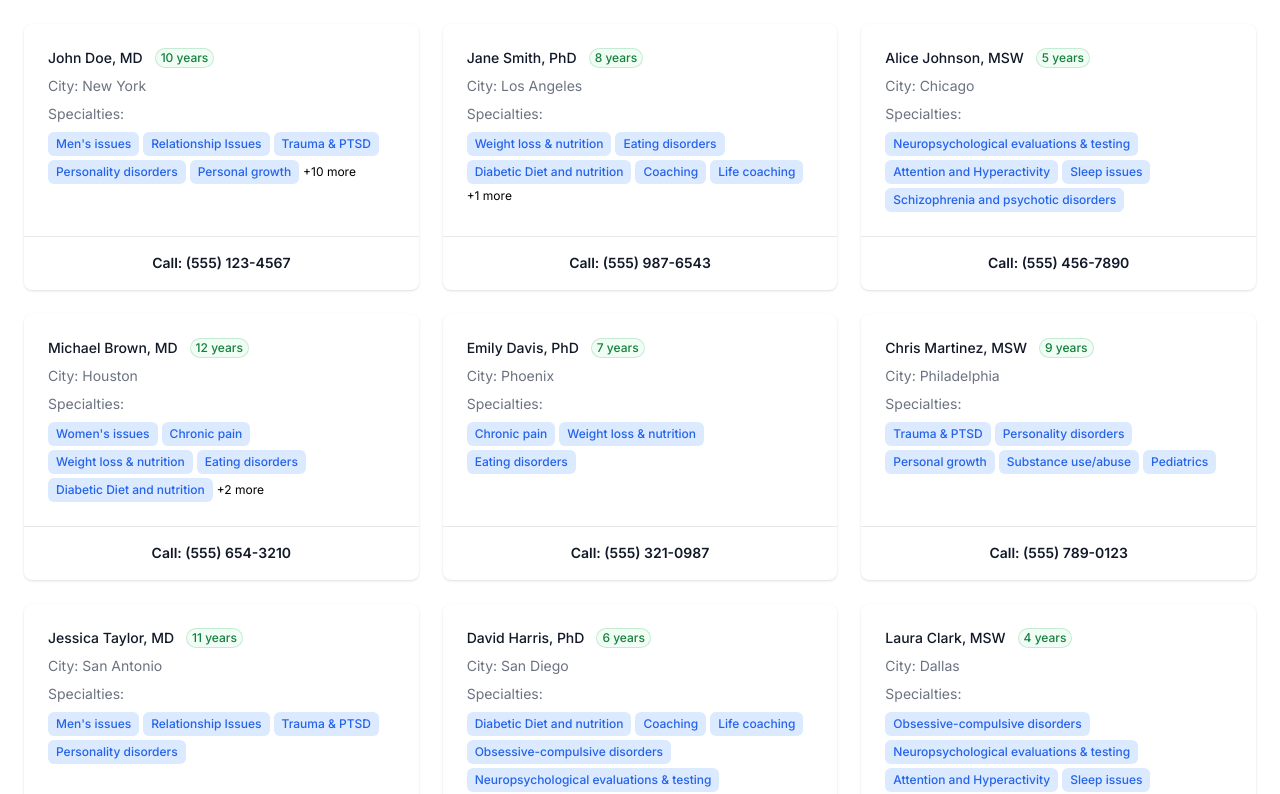
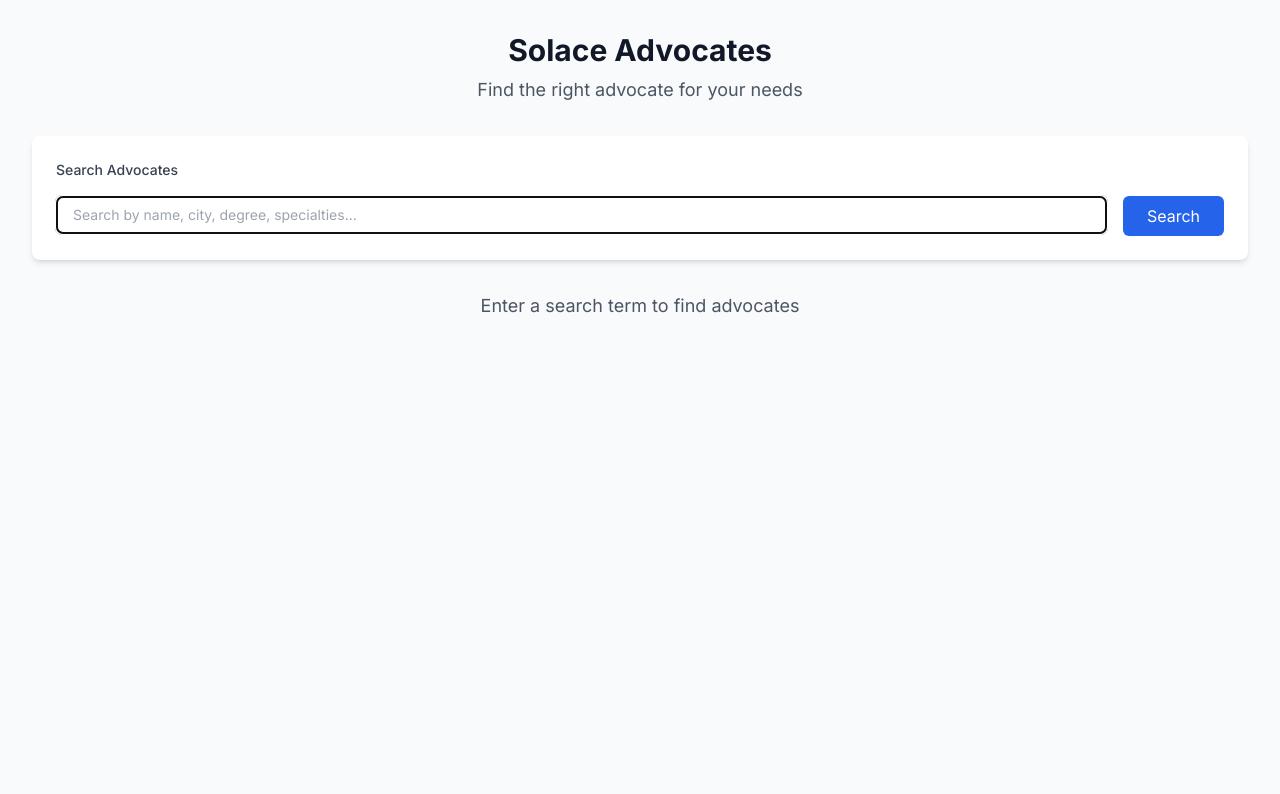
Before and after one commit to ixaxtav/solace-assignment, a Next.js app: page / in a window 1280 px wide. Shown: the top 794 px of the page. Built offline with nearby package versions, Linux system fonts and the light colour scheme.

Commit message:
feat: add SearchInput component and improve UI structure
- Add SearchInput component with form validation
- Update page.tsx to use new component structure
- Add Pagination component for future use
- Update components index for better exports

```diff
--- a/src/app/page.tsx
+++ b/src/app/page.tsx
@@ -1,24 +1,84 @@
 "use client";
 
 import { useEffect, useState } from "react";
+import { useRouter, useSearchParams } from "next/navigation";
+import { AdvocatesGrid, SearchInput } from "../components";
 import { Advocate } from "../types";
-import { AdvocatesGrid } from "@/components";
 
 export default function Home() {
-  const [filteredAdvocates, setFilteredAdvocates] = useState<Advocate[]>([]);
+  const router = useRouter();
+  const searchParams = useSearchParams();
+  const [advocates, setAdvocates] = useState<Advocate[]>([]);
+  const [isLoading, setIsLoading] = useState(false);
+
+  const searchTerm = searchParams.get("search") || "";
+
+  const fetchAdvocates = async (search: string) => {
+    setIsLoading(true);
+    try {
+      const params = new URLSearchParams();
+      if (search) params.append("search", search);
+
+      const response = await fetch(`/api/advocates?${params}`);
+      const result = await response.json();
+
+      setAdvocates(result.data || []);
+    } catch (error) {
+      console.error("Error fetching advocates:", error);
+      setAdvocates([]);
+    } finally {
+      setIsLoading(false);
+    }
+  };
 
   useEffect(() => {
-    console.log("fetching advocates...");
-    fetch("/api/advocates").then((response) => {
-      response.json().then((jsonResponse) => {
-        setFilteredAdvocates(jsonResponse.data);
-      });
-    });
-  }, []);
+    if (searchTerm) {
+      fetchAdvocates(searchTerm);
+    } else {
+      setAdvocates([]);
+    }
+  }, [searchTerm]);
+
+  const handleSearch = (term: string) => {
+    if (term) {
+      router.push(`/?search=${encodeURIComponent(term)}`);
+    } else {
+      router.push("/");
+    }
+  };
 
   return (
-    <main style={{ margin: "24px" }}>
-      <AdvocatesGrid advocates={filteredAdvocates} isLoading={false} />
+    <main className="min-h-screen bg-gray-50 py-8">
+      <div className="max-w-7xl mx-auto px-4 sm:px-6 lg:px-8">
+        <div className="text-center mb-8">
+          <h1 className="text-3xl font-bold text-gray-900">Solace Advocates</h1>
+          <p className="mt-2 text-lg text-gray-600">
+            Find the right advocate for your needs
+          </p>
+        </div>
+
+        <SearchInput onSearch={handleSearch} isLoading={isLoading} />
+
+        {searchTerm ? (
+          <div className="mb-6 text-center">
+            <p className="text-lg text-gray-600">
+              {advocates.length > 0
+                ? `Found ${advocates.length} advocate${
+                    advocates.length === 1 ? "" : "s"
+                  } for "${searchTerm}"`
+                : `No advocates found for "${searchTerm}"`}
+            </p>
+          </div>
+        ) : (
+          <div className="mb-6 text-center">
+            <p className="text-lg text-gray-600">
+              Enter a search term to find advocates
+            </p>
+          </div>
+        )}
+
+        <AdvocatesGrid advocates={advocates} isLoading={isLoading} />
+      </div>
     </main>
   );
 }
--- /dev/null
+++ b/src/components/Pagination.tsx
@@ -0,0 +1,58 @@
+interface PaginationInfo {
+  page: number;
+  limit: number;
+  totalCount: number;
+  totalPages: number;
+  hasNext: boolean;
+  hasPrev: boolean;
+}
+
+interface PaginationProps {
+  pagination: PaginationInfo;
+  onPageChange: (page: number) => void;
+}
+
+export const Pagination = ({ pagination, onPageChange }: PaginationProps) => {
+  if (pagination.totalPages <= 1) return null;
+
+  return (
+    <div className="mt-8 flex justify-center">
+      <nav className="flex items-center space-x-2">
+        <button
+          onClick={() => onPageChange(pagination.page - 1)}
+          disabled={!pagination.hasPrev}
+          className="px-3 py-2 text-sm font-medium text-gray-500 bg-white border border-gray-300 rounded-md hover:bg-gray-50 disabled:opacity-50 disabled:cursor-not-allowed"
+        >
+          Previous
+        </button>
+
+        {Array.from({ length: pagination.totalPages }, (_, i) => i + 1).map(
+          (page) => (
+            <button
+              key={page}
+              onClick={() => onPageChange(page)}
+              className={`px-3 py-2 text-sm font-medium rounded-md ${
+                page === pagination.page
+                  ? "text-white"
+                  : "text-gray-500 bg-white border border-gray-300 hover:bg-gray-50"
+              }`}
+              style={
+                page === pagination.page ? { backgroundColor: "#d7a13b" } : {}
+              }
+            >
+              {page}
+            </button>
+          )
+        )}
+
+        <button
+          onClick={() => onPageChange(pagination.page + 1)}
+          disabled={!pagination.hasNext}
+          className="px-3 py-2 text-sm font-medium text-gray-500 bg-white border border-gray-300 rounded-md hover:bg-gray-50 disabled:opacity-50 disabled:cursor-not-allowed"
+        >
+          Next
+        </button>
+      </nav>
+    </div>
+  );
+};
--- /dev/null
+++ b/src/components/SearchInput.tsx
@@ -0,0 +1,96 @@
+"use client";
+
+import { useState, useEffect } from "react";
+import { useSearchParams } from "next/navigation";
+
+interface SearchInputProps {
+  onSearch: (searchTerm: string) => void;
+  isLoading?: boolean;
+}
+
+export const SearchInput = ({
+  onSearch,
+  isLoading = false,
+}: SearchInputProps) => {
+  const searchParams = useSearchParams();
+  const [searchTerm, setSearchTerm] = useState("");
+  const [error, setError] = useState("");
+
+  useEffect(() => {
+    const urlSearchTerm = searchParams.get("search") || "";
+    setSearchTerm(urlSearchTerm);
+  }, [searchParams]);
+
+  const handleSubmit = (e: React.FormEvent) => {
+    e.preventDefault();
+    if (!searchTerm.trim()) {
+      setError("Search term is required");
+      return;
+    }
+    setError("");
+    onSearch(searchTerm.trim());
+  };
+
+  const handleReset = () => {
+    setSearchTerm("");
+    setError("");
+    onSearch("");
+  };
+
+  const handleKeyPress = (e: React.KeyboardEvent) => {
+    if (e.key === "Enter") {
+      handleSubmit(e);
+    }
+  };
+
+  return (
+    <div className="rounded-lg shadow-md p-6 mb-8 bg-white">
+      <form onSubmit={handleSubmit} className="space-y-4">
+        <label
+          htmlFor="search"
+          className="block text-sm font-medium text-gray-700"
+        >
+          Search Advocates
+        </label>
+        <div className="flex flex-col sm:flex-row gap-4">
+          <div className="flex-1 relative">
+            <input
+              id="search"
+              type="text"
+              value={searchTerm}
+              onChange={(e) => {
+                setSearchTerm(e.target.value);
+                if (error) setError("");
+              }}
+              onKeyDown={handleKeyPress}
+              placeholder="Search by name, city, degree, specialties..."
+              className={`w-full px-4 py-2 border rounded-md shadow-sm focus:ring-1 focus:ring-blue-500 bg-white text-gray-900 text-sm ${
+                error ? "border-red-500" : "border-blue-500"
+              }`}
+              autoFocus
+            />
+            {error && <p className="text-sm text-red-600 mt-1">{error}</p>}
+          </div>
+          <div className="flex gap-2 sm:items-start">
+            <button
+              type="submit"
+              disabled={isLoading}
+              className="px-6 py-2 bg-blue-600 text-white rounded-md hover:bg-blue-700 focus:ring-2 focus:ring-blue-500 focus:ring-offset-2 disabled:opacity-50 disabled:cursor-not-allowed transition-colors"
+            >
+              {isLoading ? "Searching..." : "Search"}
+            </button>
+            {searchParams.get("search") && (
+              <button
+                type="button"
+                onClick={handleReset}
+                className="px-6 py-2 border border-gray-300 text-gray-700 bg-white rounded-md hover:bg-gray-50 focus:ring-2 focus:ring-gray-500 focus:ring-offset-2"
+              >
+                Reset
+              </button>
+            )}
+          </div>
+        </div>
+      </form>
+    </div>
+  );
+};
--- a/src/components/index.tsx
+++ b/src/components/index.tsx
@@ -1,3 +1,5 @@
 export * from "./AdvocatesGrid";
 export * from "./AdvocateCard";
 export * from "./SkeletonCard";
+export * from "./SearchInput";
+export * from "./Pagination";
```
